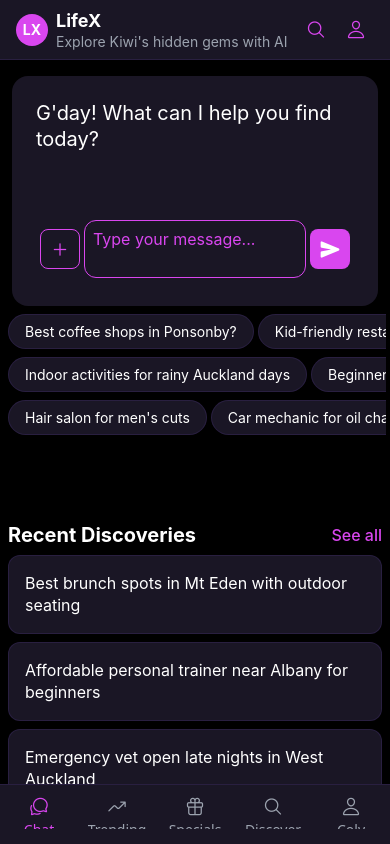
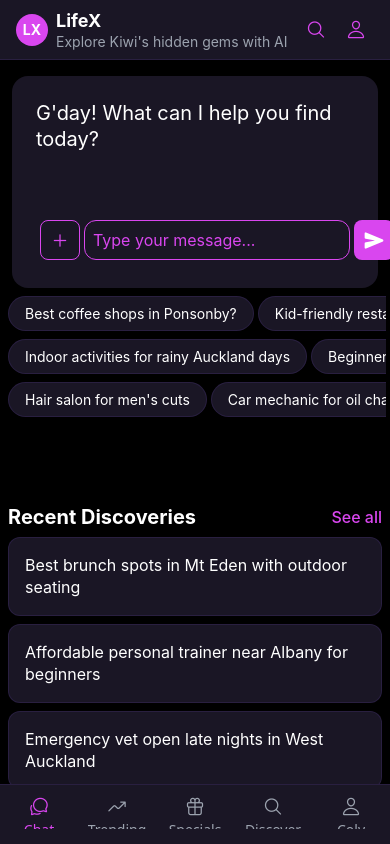
Before and after one commit to David-DaweiMa/lifex-mobile-prod, a React Native app: screen /Chat in a window 390 px wide. Built offline with nearby package versions, Linux system fonts and the light colour scheme.

Commit message:
Adjust Chat page input box height to match buttons and display single line

```diff
--- a/src/screens/ChatScreen.tsx
+++ b/src/screens/ChatScreen.tsx
@@ -374,12 +374,13 @@
       backgroundColor: 'transparent',
       borderRadius: borderRadius.lg,
       paddingHorizontal: spacing.sm,
-      paddingVertical: spacing.sm,
+      paddingVertical: spacing.xs,
       fontSize: typography.fontSize.md,
       color: '#FFFFFF',
-      minHeight: 40,
+      height: 40,
       borderWidth: 1,
       borderColor: colors.primary,
+      textAlignVertical: 'center',
     },
     sendButton: {
       width: 40,
@@ -630,7 +631,6 @@
                 onChangeText={setChatInput}
                 placeholder="Type your message..."
                 placeholderTextColor={colors.primary}
-                multiline
               />
               <TouchableOpacity style={styles.sendButton} onPress={handleSendMessage}>
                 <Ionicons name="send" size={20} color="#FFFFFF" />
```
